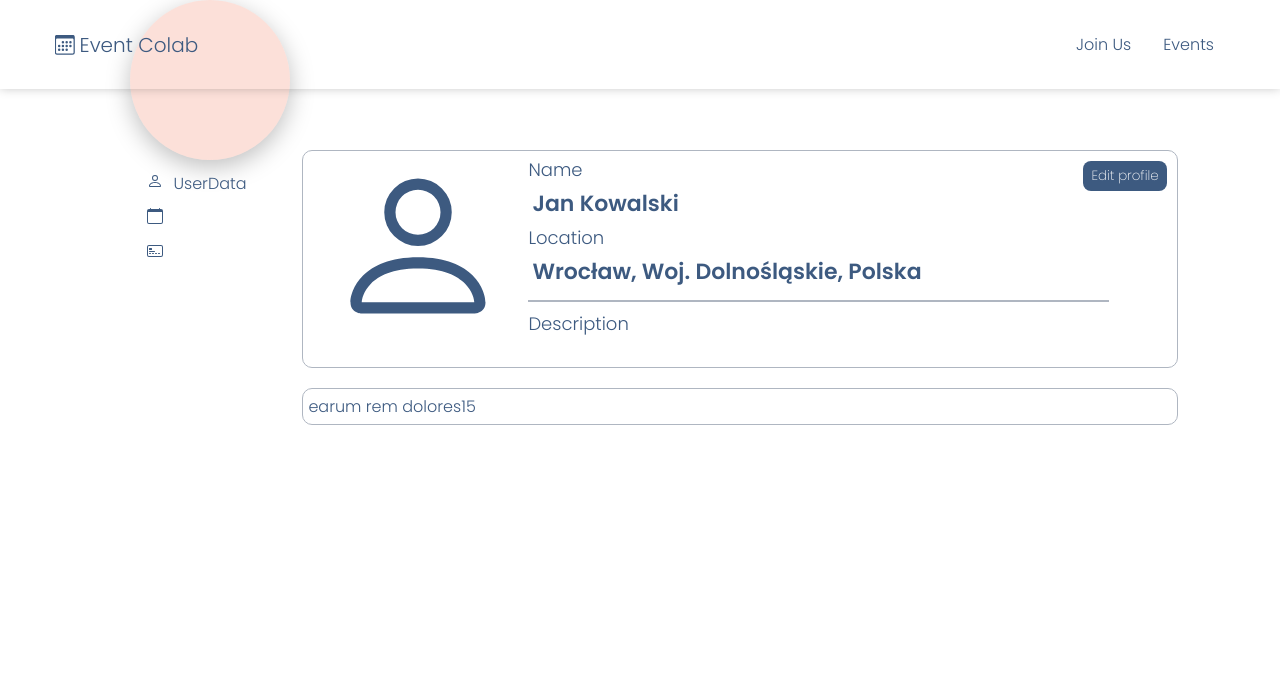
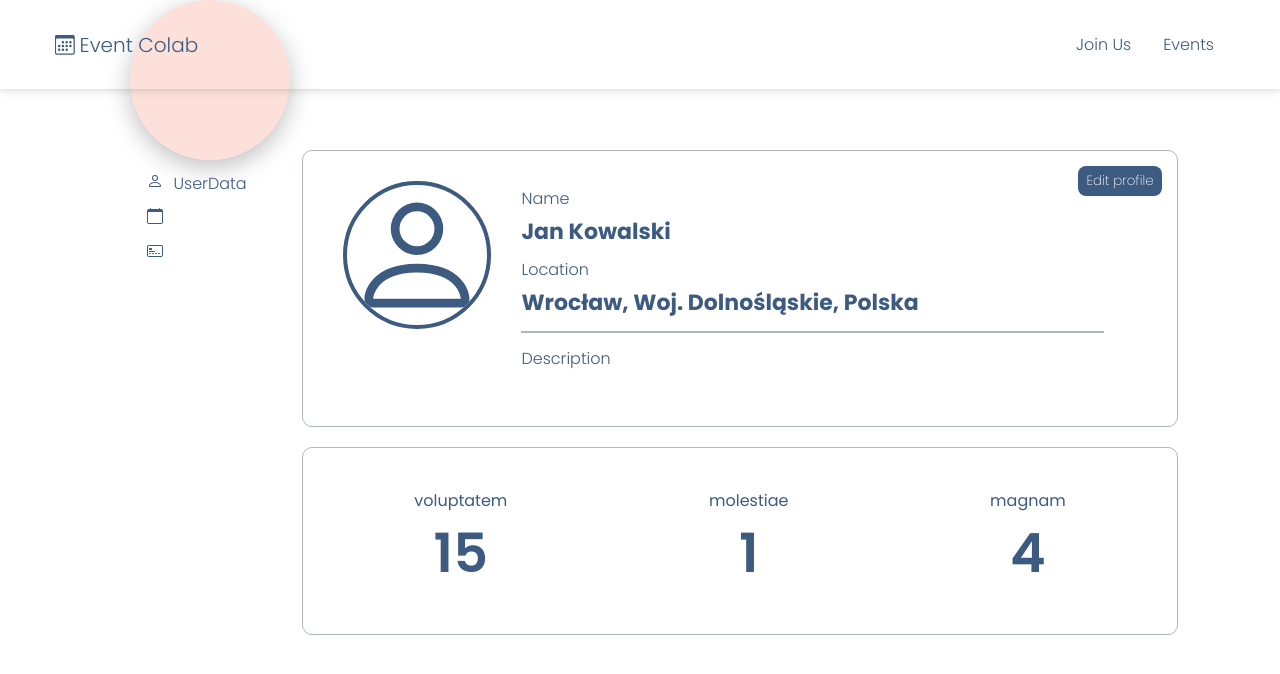
Before and after one commit to Emilysta/ZIwG, a React (Create React App) app in the folder frontend/: page /user/data in a window 1280 px wide. Shown: the top 674 px of the page. Built offline with nearby package versions, Linux system fonts and the light colour scheme.

Commit message:
stats panel added, css polish

```diff
--- a/frontend/src/Pages/EditableProfileSection.scss
+++ b/frontend/src/Pages/EditableProfileSection.scss
@@ -5,6 +5,7 @@
     display: flex;
     flex-direction: row;
     align-content: flex-start;
+    padding: 20px 0;
 }
 
 .profileSection .rightColumn,
@@ -21,7 +22,6 @@
 
 .profileSection .rightColumn {
     width: 100%;
-    ;
 }
 
 .profileSection .rightColumn div,
@@ -34,6 +34,7 @@
 
 
 .profileSection .profileData {
+    margin-top: 5px;
 }
 
 .profileSection .profileData label,
@@ -43,47 +44,51 @@
 }
 
 .profileSection .profileData label {
-    font-size: 18px;
+    font-size: 16px;
     font-weight: 300;
 }
 
 .profileSection .profileData input,
-.profileSection .profileData textarea {
+.profileSection .profileData .textarea {
     background-color: #00000000;
-    // background-color: #ff000060;
     border-radius: 0px;
-    padding: 4px;
-    width: calc(100% - 8px);
+    padding: 4px 0px;
+    width: 100%;
     border: 0;
+    word-wrap: break-word;
 }
 
 .profileSection .profileData input {
     font-size: 22px;
-    font-weight: 600;
+    font-weight: 700;
 }
 
-.profileSection .profileData input:enabled,
-.profileSection .profileData .editable {
-    border: 1px solid #000;
-    background-color: $light-greyish-color;
-    color: #fff;
-    font-weight: 400;
-    padding-left: 15px;
-    margin: -1px;
-    width: calc(100% - 8px - 15px);
-}
-
-.profileSection .profileData textarea {
+.profileSection .profileData .textarea {
+    // todo
     font-size: 16px;
     font-weight: 600;
     overflow: hidden;
     resize: none;
 }
 
+.profileSection .profileData input:enabled,
+.profileSection .profileData .editable {
+    // todo
+    border: 1px solid #000;
+    background-color: $light-greyish-color;
+    color: #fff;
+    font-weight: 400;
+    padding: 4px 0 4px 8px;
+    margin: -1px;
+    width: calc(100% - 8px);
+}
+
 .profileSection #profilePicture {
-    width: 180px;
-    height: 180px;
-    margin: auto 20px;
+    width: 140px;
+    height: 140px;
+    margin: auto 30px;
+    border-radius: 140px;
+    border: 4px solid $main-color;
 }
 
 .profileSection #buttonMenu {
--- /dev/null
+++ b/frontend/src/Pages/ProfileStats.scss
@@ -0,0 +1,21 @@
+.statsContainer {
+    margin: 30px 0;
+    width: 100%;
+    display: flex;
+    flex-direction: row;
+    justify-content: space-around;
+    align-content: center;
+}
+
+.statsContainer div * {
+    display: block;
+    width: 100%;
+    text-align: center;
+}
+.statsContainer div label {
+}
+
+.statsContainer div a {
+    font-size: 54px;
+    font-weight: 600;
+}
--- a/frontend/src/Pages/ProfileStats.tsx
+++ b/frontend/src/Pages/ProfileStats.tsx
@@ -1,13 +1,19 @@
 import * as React from 'react';
+import './ProfileStats.scss'
 
 export function ProfileStats(props: any) {
+    const stats = [
+        { name: "voluptatem", num: 15 },
+        { name: "molestiae", num: 1 },
+        { name: "magnam", num: 4 }
+    ]
     return (
         <>
-            <div>
-                <div>
-                    <a>earum rem dolores</a>
-                    <a>15</a>
-                </div>
+            <div className='statsContainer'>
+                {stats.map(stat => <div key={stat.name}>
+                    <label>{stat.name}</label>
+                    <a>{stat.num}</a>
+                </div>)}
             </div>
         </>
     );
--- a/frontend/src/Pages/UserDataPage.scss
+++ b/frontend/src/Pages/UserDataPage.scss
@@ -1,7 +1,7 @@
 @use 'lib' as *;
 
 .userDataSection {
-    padding: 5px;
+    padding: 10px;
     border: 1px solid $light-greyish-color;
     border-radius: 10px;
     margin-bottom: 20px;
```
